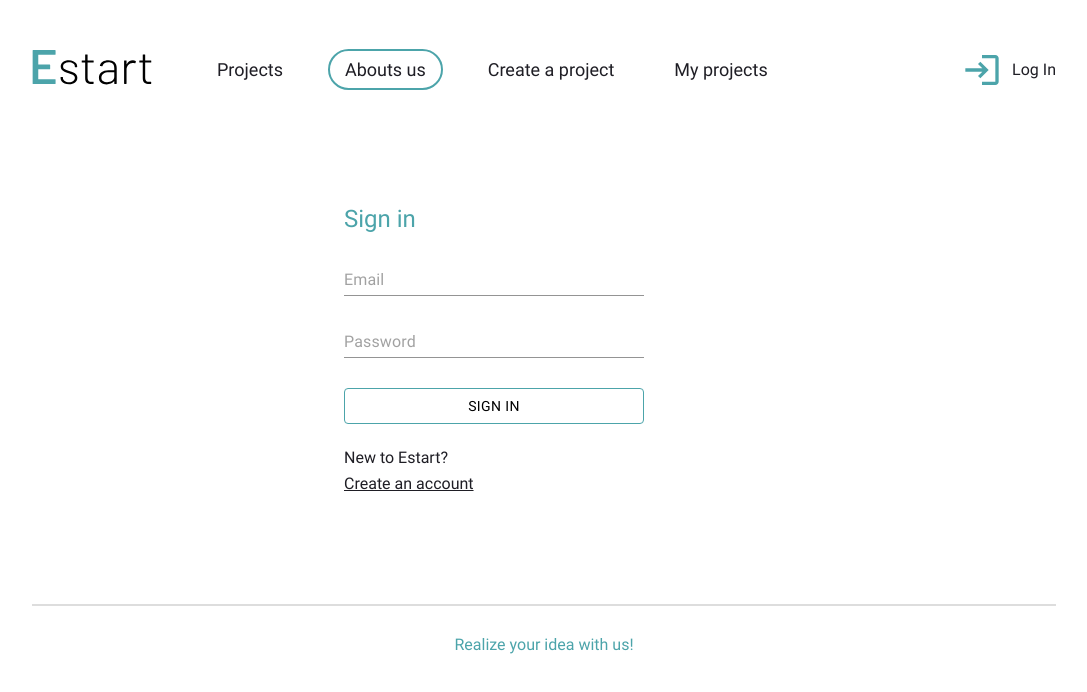
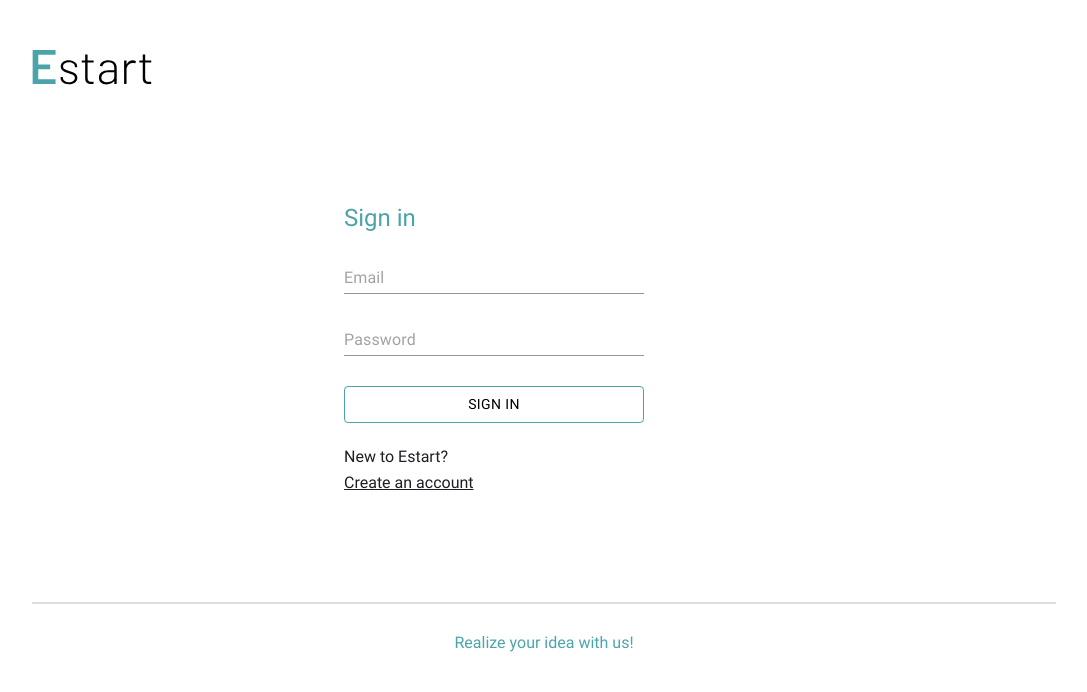
Before and after one commit to MrLush/estart-ui, a React (Create React App) app: page /login-page in a window 1280 px wide. Shown: the top 692 px of the page, without its empty margins (96-1183 px from the left). Built offline with nearby package versions, Linux system fonts and the light colour scheme.

Commit message:
ES-33-Create login/signin component
- Refactor rendering header component

```diff
--- a/src/App.js
+++ b/src/App.js
@@ -7,7 +7,6 @@ import LoginPage from './pages/Login/LoginPage';
 import ProjectPage from './pages/ProjectPage';
 import Projects from './pages/Projects';
 
-import Header from './components/Header/Header';
 import Footer from './components/Footer/Footer';
 import Main from './components/Main';
 import './scss/app.scss';
@@ -17,7 +16,6 @@ function App() {
   return (
     <div>
       <BrowserRouter>
-        <Header />
         <Main>
           <Switch>
             <Route path='/about-us'>
--- a/src/pages/AboutUs.js
+++ b/src/pages/AboutUs.js
@@ -1,6 +1,7 @@
 import { Link } from 'react-router-dom';
 import Carousel from 'react-material-ui-carousel';
 import ProjectCard from '../components/ProjectCard';
+import Header from '../components/Header/Header';
 
 import classes from './AboutUs.module.scss';
 
@@ -50,6 +51,7 @@ function AboutUs() {
   ];
   return (
     <>
+      <Header/>
       <p className={classes.text}>Lorem ipsum dolor sit amet, sale oporteat mea ea. Quo at purto nulla inciderint, dissentiunt voluptatibus qui ex, duo insolens neglegentur eu. Ex ius dicit vocent assentior, mel rebum brute ea. Ut eros tincidunt vis, error facilis consequat id eam. Ut duo vitae albucius mandamus.</p>
       <div className={classes.imgContainer}>
           <Link className={classes.btn} to='/create-project'>Create a project</Link>
--- a/src/pages/CreateProject.js
+++ b/src/pages/CreateProject.js
@@ -1,6 +1,9 @@
+import Header from '../components/Header/Header';
+
 function CreateProject() {
   return (
     <>
+      <Header/>
       CREATE PROJECT PAGE
     </>
   );
--- a/src/pages/Login/LoginPage.jsx
+++ b/src/pages/Login/LoginPage.jsx
@@ -1,5 +1,6 @@
 
 import React, { useRef, useState }from 'react';
+import { NavLink } from 'react-router-dom';
 import Input from '@mui/material/Input';
 import { styled } from '@mui/material/styles';
 import Button from '@mui/material/Button';
@@ -62,7 +63,16 @@ const LoginPage = () => {
     )
   }
 
-  return loginForm();
+  return (
+    <>
+      <header className="header">
+        <NavLink to='/about-us'>
+          <img className="header__logo" src="./img/logo.svg" width="120" height="120" alt="Logotype Estart"/>
+        </NavLink>
+      </header>
+      {loginForm()}
+    </>
+  );
 }
 
 export default LoginPage;
--- a/src/pages/ProjectPage.js
+++ b/src/pages/ProjectPage.js
@@ -1,10 +1,12 @@
 import { useParams } from 'react-router-dom';
+import Header from '../components/Header/Header';
 
 function ProjectPage() {
 
   const params = useParams();
   return (
     <>
+      <Header/>
       PROJECT PAGE FOR PROJECT WITH ID: {params.projectId}
     </>
   );
--- a/src/pages/Projects.js
+++ b/src/pages/Projects.js
@@ -1,4 +1,5 @@
 import ProjectCard from "../components/ProjectCard";
+import Header from '../components/Header/Header';
 
 import classes from "./Projects.module.scss";
 
@@ -27,6 +28,8 @@ function Projects() {
   ];
 
   return (
+    <>
+      <Header/>
       <ul className={classes.list}>
         {projectPlaceholders.map((projectObj) => {
           return (
@@ -36,6 +39,7 @@ function Projects() {
           );
         })}
       </ul>
+    </>
   );
 }
 
```
Lines whose indentation alone changed are shown as unchanged.
